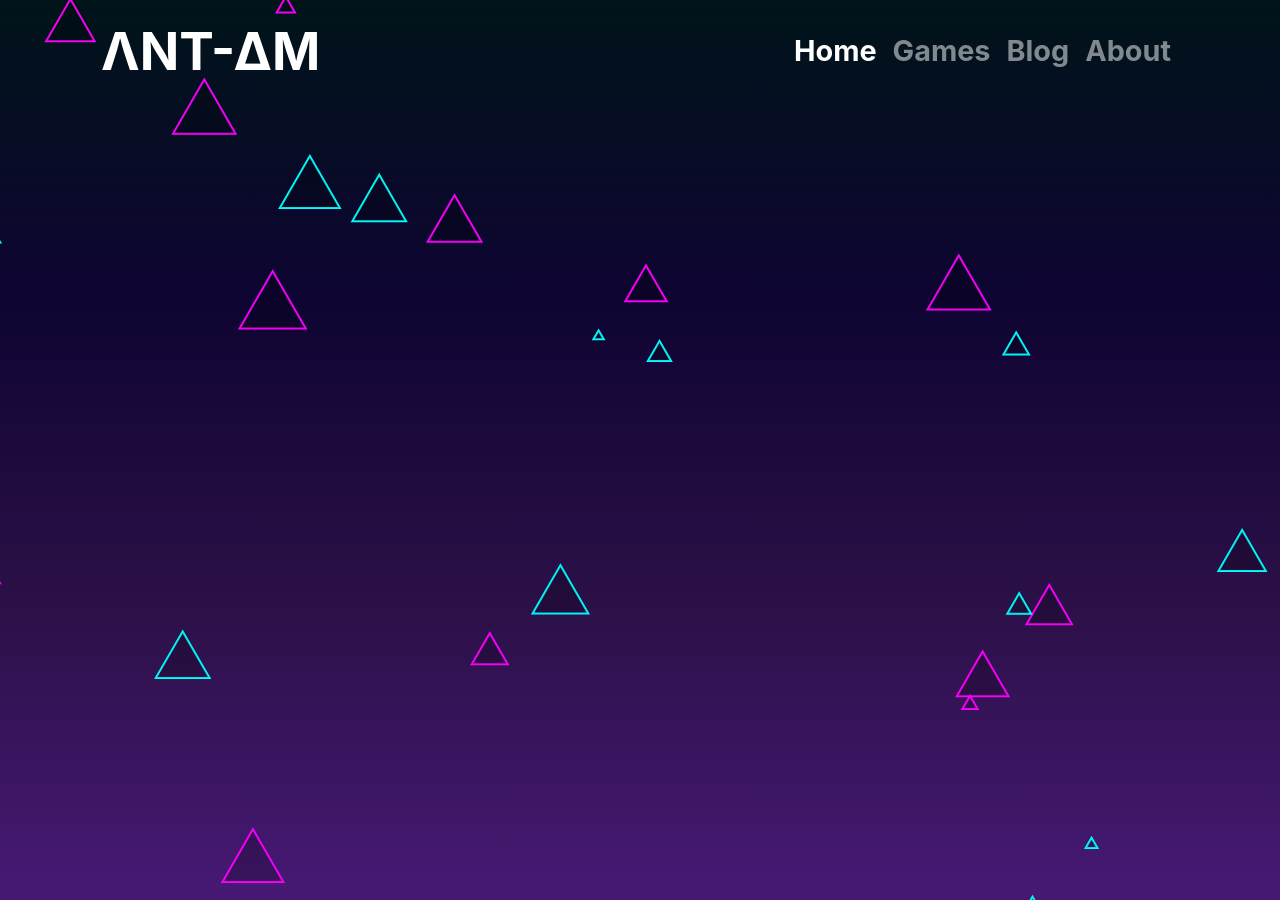
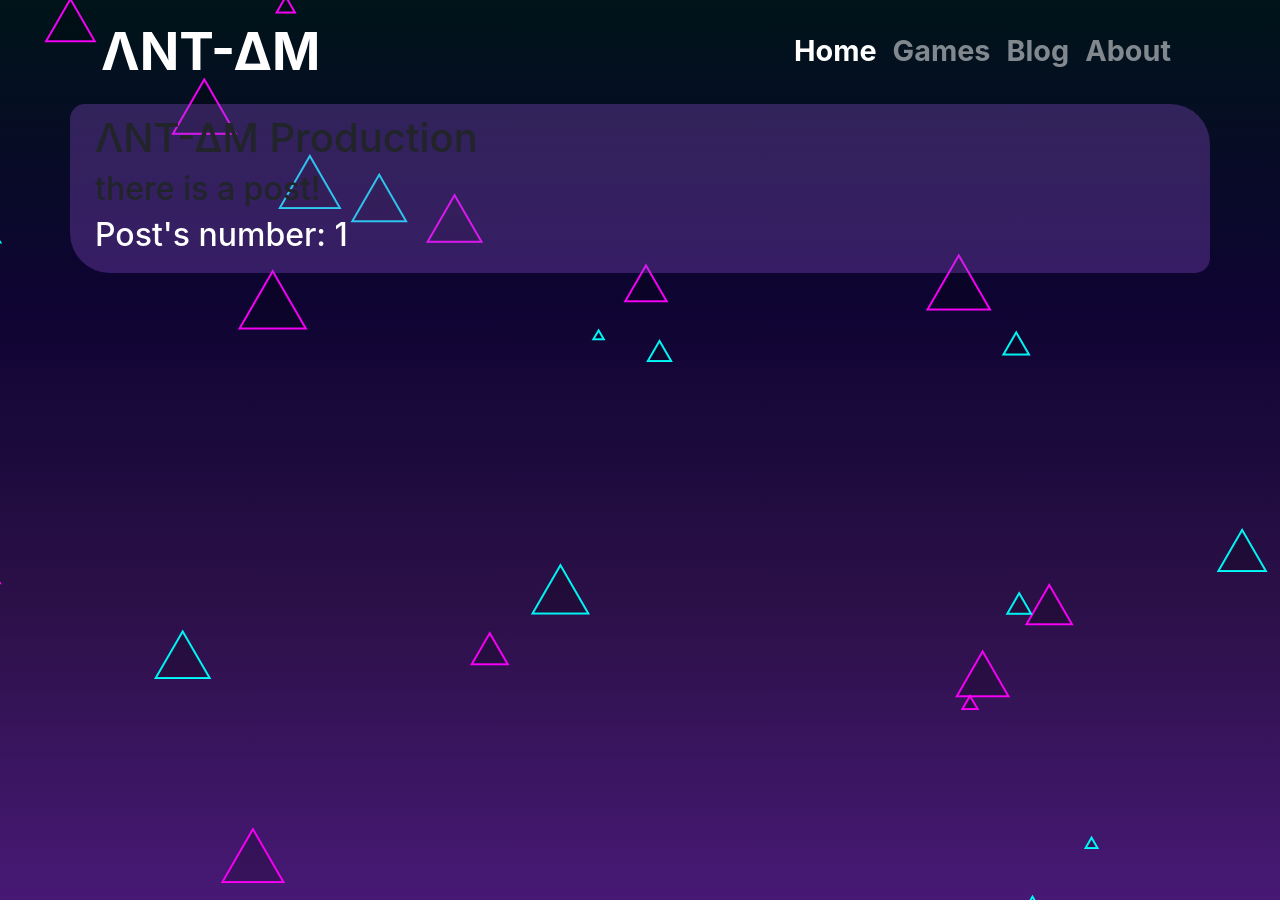
Before and after one commit to ant-dm/ant-dm.github.io, a Jekyll site: the page built from index.md, in a window 1280 px wide. Built offline with Jekyll 4.4.1, drawn with Linux system fonts in a browser that asks for light colours.

Commit message:
update layout

```diff
--- a/_layouts/home.html
+++ b/_layouts/home.html
@@ -1,3 +1,19 @@
 ---
-layout: base
+layout: page
 ---
+<div class="home">
+  {%- if page.title -%}
+    <h1 class="page-heading">{{ page.title }}</h1>
+  {%- endif -%}
+
+  {{ content }}
+
+  {%- if site.posts.size > 0 -%}
+    <h2>there is a post!</h2>
+  {%- else -%}
+    <h2>There is no post!</h2>
+  {%- endif -%}
+
+  <h2 style="color: white;">Post's number: {{ site.posts.size }}</h2>
+
+</div>
--- /dev/null
+++ b/_layouts/page.html
@@ -0,0 +1,9 @@
+---
+layout: base
+---
+<div class="container" style="background-color: rgba(154, 85, 223, 0.3); border-radius: 15px 40px;">
+  <div class="text_container" style="padding:10px 10px 10px 10px;">
+    {{ content }}
+  </div>
+
+</div>
```
Also changed, not shown: index.md (+1 -1 lines).
